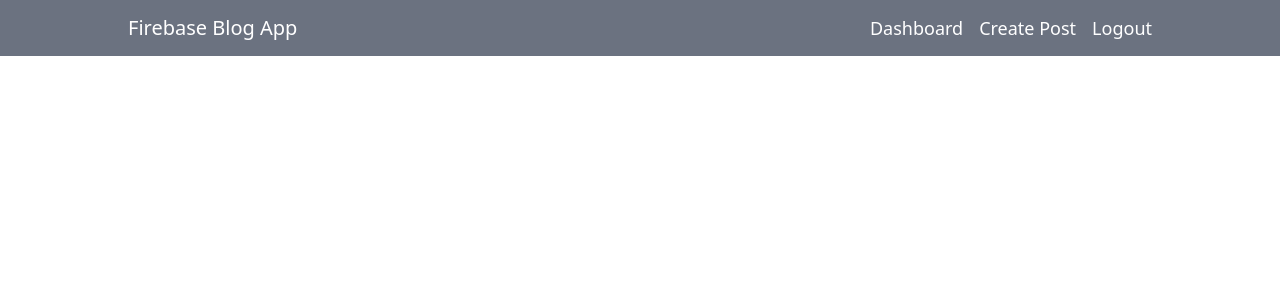
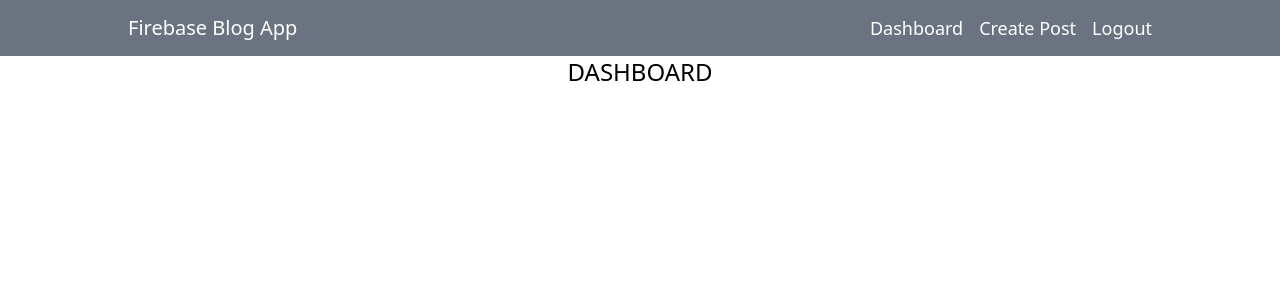
Before and after one commit to mucahitkarakus/fireblog-app, a React (Create React App) app: page / in a window 1280 px wide. Shown: the top 300 px of the page. Built offline with nearby package versions, Linux system fonts and the light colour scheme.

Commit message:
layout dashboarda bağlandı

```diff
--- a/src/components/Layout.jsx
+++ b/src/components/Layout.jsx
@@ -1,9 +1,10 @@
 import React from "react";
 import Navbar from "./Navbar";
-const Layout = () => {
+const Layout = ({children}) => {
   return (
     <div>
       <Navbar />
+      {children}
     </div>
   );
 };
--- a/src/pages/Dashboard.jsx
+++ b/src/pages/Dashboard.jsx
@@ -1,12 +1,10 @@
-import React from "react";
+import React, {Children} from "react";
 import Layout from "../components/Layout";
 
-const Dashboard = () => {
-  const data = {};
-
+const Dashboard = ({}) => {
   return (
     <Layout>
-      <h1>DashBoard</h1>
+      <h1 className="text-center text-2xl ">DASHBOARD</h1>
     </Layout>
   );
 };
```
